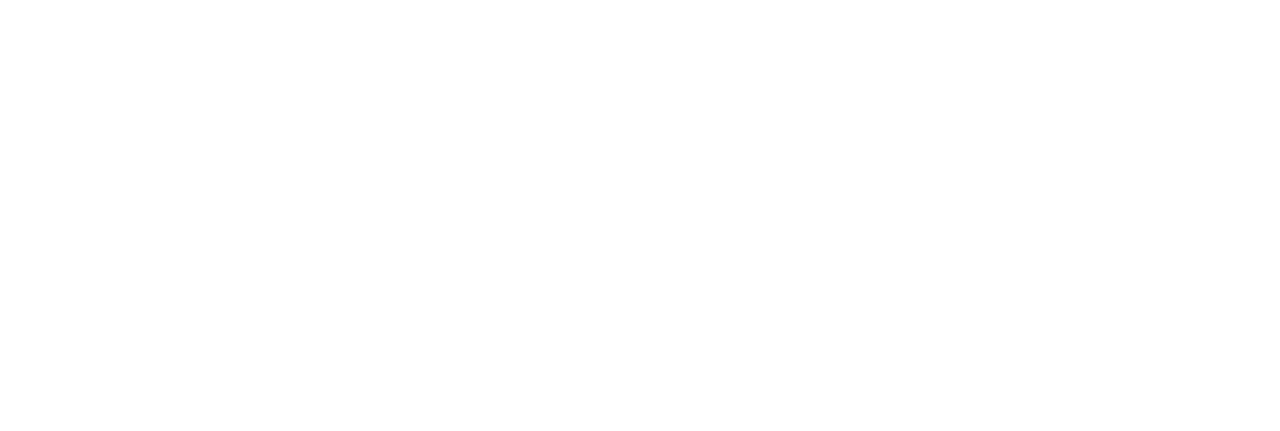
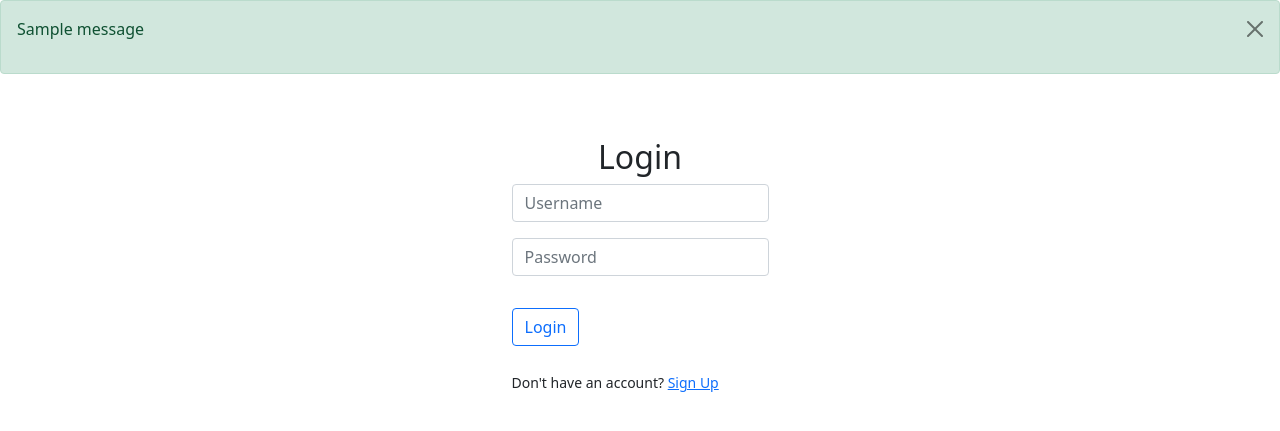
Before and after one commit to Nyawira-Wachira/ProjectReview, a Django app: page /login/ in a window 1280 px wide. Before the commit the part shown is empty. Shown: the top 431 px of the page. Run offline with Django 4.2, Linux system fonts and the light colour scheme; tables that the repository leaves empty hold one stand-in row (values such as "Sample post"); one stand-in notice (Sample message) is shown; some web fonts are replaced.

Commit message:
Set up the  login template.

```diff
--- a/review/templates/authenticate/login.html
+++ b/review/templates/authenticate/login.html
@@ -0,0 +1,35 @@
+{% extends 'base.html'%}
+
+ {% block content %}
+ {% for message in messages %}
+ <div class="alert alert-success alert-dismissible fade show" role="alert">
+    <p>{{message}}</p>
+    <button type="button" class="btn-close" data-bs-dismiss="alert" aria-label="Close"></button>
+  {% endfor %}
+ </div>
+ <div class=container>
+    <div class="d-flex justify-content-center form_container">
+        <div class="row">
+            <div class="col-md-12">
+              <h2 class="mt-5" align="center">Login</h2>
+                <div class="d-flex justify-content-center form_container">
+                    <form method="POST" action="">
+                        {% csrf_token %}
+                        <div class="input-group mb-3">
+                            <input type="text" name="username" placeholder="Username" class="form-control">
+                        </div>
+                        <div class="input-group mb-3">
+                        <input type="password" name="password" placeholder="Password" class="form-control" >
+                        </div>
+                        <button type="submit" type="submit" class="btn btn-outline-primary mt-3">Login</button>
+                    </form>
+                </div>
+                <div class="mt-4">
+                    <small> Don't have an account? <a href="{% url 'register' %}" class="ml-2">Sign Up</a></small>
+                </div>
+            </div>
+        </div>
+    </div>
+ </div>
+
+ {% endblock content %}
--- a/review/templates/authenticate/register.html
+++ b/review/templates/authenticate/register.html
@@ -24,7 +24,7 @@
                     <button type="submit" type="submit" class="btn btn-outline-primary mt-3">Register</button>
                 </form>
                 <div class="mt-4">
-					<small>Already Have an account? <a href="" class="ml-2">Log in</a></small>
+					<small>Already Have an account? <a href="{% url 'login' %}" class="ml-2">Log in</a></small>
 				</div>
             </div>
         </div>
```
